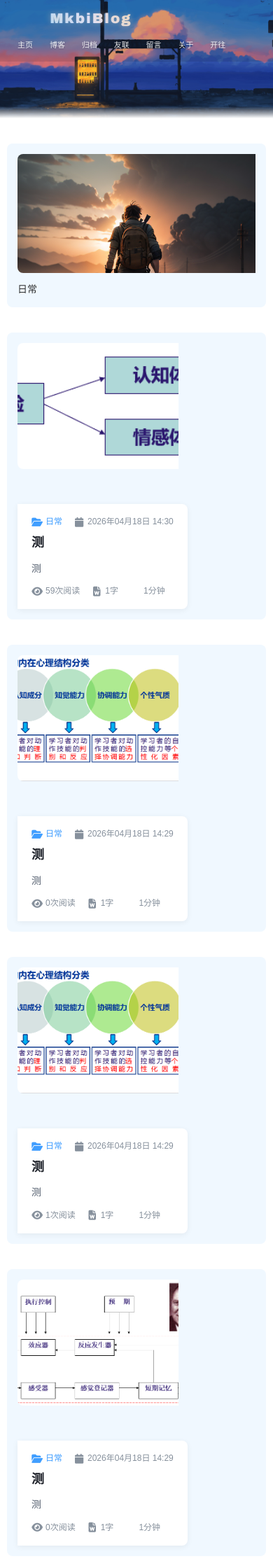
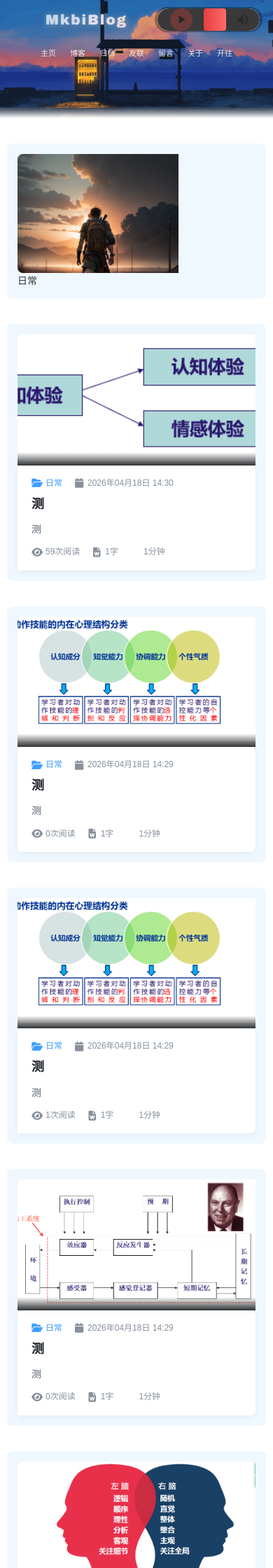
Before and after one commit to Mkbilio/my_blog, a Django app: page /blog/ in a window 390 px wide. Shown: the top 2240 px of the page at 70% size. Run offline with Django 5.2, Linux system fonts and the light colour scheme; data comes from the database, SQL or seed files in the repository; both versions use the stored data as it was after the commit.

Commit message:
更新导航栏播放器样式，添加Self Love x Last Year音乐外链

```diff
--- a/study_share/blog/static/css/style.css
+++ b/study_share/blog/static/css/style.css
@@ -73,21 +73,13 @@ input, textarea, select {
     display: flex;
     flex-direction: column;
 }
-.phome-site-header{
-    position: absolute; /* 核心！让导航栏浮起来 */
-    padding: 6px 10px;
-    margin: 0px 0;
-    top: 0;
-    left: 0;
-    width: 100%;
-    display: flex;
-    align-items: center;
-    padding: 15px 20px;
-    box-sizing: border-box;
-    background-color: transparent; /* 背景透明 */
-
+.nav-desktop {
+    display: flex; /* 新增：让导航链接横向排列 */
+    flex: 1; /* 核心：占满标题和播放器之间的所有空间 */
 }
 .site-header{
+    justify-content: space-between; /* 左侧标题/菜单，右侧播放器 */
+    gap: 20px; /* 元素之间留间距，避免挤在一起 */
     position: absolute; /* 核心！让导航栏浮起来 */
     padding: 6px 10px;
     margin: 0px 0;
@@ -199,6 +191,12 @@ input, textarea, select {
 .article-card:hover{
     box-shadow: 0 4px 16px rgba(0,0,0,0.1);
     transform: translateY(-2px);
+}
+.article-photo{
+    width:230px;
+    height:180px;
+    object-fit:cover;
+    border-radius:8px 0 0 8px;
 }
 .card-link{
     display: flex;
@@ -337,6 +335,65 @@ input, textarea, select {
     width: 16px;
     text-align: center;
 }
+.navbar-player {
+    flex:auto;
+    width: auto;
+    max-width: 320px; /* 网易云播放器宽度，比之前稍宽更美观 */
+    align-self: center; /* 垂直居中，适配导航栏高度 */
+    /* 网易云风格：轻微圆角+半透黑背景 */
+    background: rgba(0, 0, 0, 0.3);
+    border-radius: 20px;
+    padding: 2px 8px;
+}
+/* 网易云风格audio控件 */
+.audio-player-nav {
+    display: block;
+    height: 38px; /* 网易云播放器高度 */
+    width: 100%;
+    max-width: 320px;
+    border: none;
+    outline: none;
+    background: transparent;
+    cursor: pointer;
+}
+/* 播放器面板：网易云深色半透 */
+.audio-player-nav::-webkit-media-controls-panel {
+    background-color: rgba(25, 25, 25, 0.85) !important; /* 网易云深灰黑 */
+    color: #fff !important;
+    border-radius: 18px !important; /* 网易云圆角 */
+    border: none !important;
+}
+/* 播放按钮：网易云标志性红色 */
+.audio-player-nav::-webkit-media-controls-play-button {
+    background-color: #e83e3e !important; /* 网易云红 */
+    border-radius: 50% !important; /* 圆形按钮 */
+    margin: 0 8px !important; /* 按钮间距 */
+    filter: none !important; /* 取消之前的反转，用原生红色 */
+}
+/* 播放按钮hover：加深红色 */
+.audio-player-nav::-webkit-media-controls-play-button:hover {
+    background-color: #d02e2e !important;
+}
+/* 进度条：网易云红渐变 */
+.audio-player-nav::-webkit-media-controls-timeline {
+    background: linear-gradient(to right, #e83e3e, #ff6b6b) !important;
+    border-radius: 4px !important;
+    height: 4px !important;
+    margin: 0 8px !important;
+}
+/* 音量控件：网易云风格 */
+.audio-player-nav::-webkit-media-controls-volume-slider {
+    background: #e83e3e !important;
+    border-radius: 4px !important;
+    height: 4px !important;
+}
+/* ========== Firefox适配（简化版网易云风格） ========== */
+.audio-player-nav::-moz-media-controls-panel {
+    background-color: rgba(25, 25, 25, 0.85) !important;
+    color: #fff !important;
+    border-radius: 18px !important;
+    border: none !important;
+}
   @media (max-width: 768px) {
     /* 1. 主容器改为纵向排列（侧边栏移到下方） */
     .main-container {
@@ -353,6 +410,7 @@ input, textarea, select {
         background: rgba(0,0,0,0.1); /* 增加半透明背景，提升文字可读性 */
     }
     .font-blog {
+        margin-right: 0px;
         font-size: 20px; /* 标题适当放大 */
     }
     .nav-desktop {
@@ -364,20 +422,36 @@ input, textarea, select {
         padding: 5px 10px;
         margin: 0 2px;
     }
-
-    /* 3. 文章卡片改为纵向（图片在上，内容在下） */
+    .card-link{
+        width: 100%;
+    }
+    .article-card .photo{
+        position: relative;
+        flex:0;
+        width: 100%;
+    }
     .article-card {
         flex-direction: column;
         align-items: flex-start;
         padding: 15px;
     }
-    .card-photo {
+    .article-photo {
+        object-fit: cover;
         width: 100%; /* 图片占满卡片宽度 */
         height: 180px; /* 增加图片高度，提升视觉效果 */
         margin-right: 0;
-        margin-bottom: 12px;
+        margin-bottom: 0px;
     }
-
+    .photo::after {
+        content: "";
+        position: absolute;
+        left: 0;
+        bottom: 0;
+        width: 100%;
+        height: 10%;
+        background: linear-gradient(to top, rgba(0,0,0,0.8), transparent);
+        z-index: 1;
+    }
     /* 4. 顶部banner高度适配 */
     .test {
         height: 20vh;
@@ -405,6 +479,29 @@ input, textarea, select {
         font-size: 12px;
         padding: 5px 10px;
     }
+    .navbar-player {
+        max-width: 220px;
+        padding: 2px 4px;
+    }
+    .audio-player-nav {
+        height: 32px;
+        max-width: 220px;
+    }
+    /* 小屏导航栏布局调整：菜单换行，播放器仍贴右侧 */
+    .site-header {
+        flex-direction: row; /* 保持横向，不换行 */
+        flex-wrap: wrap; /* 空间不足时换行 */
+        align-items: center;
+    }
+    .nav-desktop {
+        order: 3; /* 小屏时菜单排最后 */
+        width: 100%;
+        justify-content: center;
+        margin-top: 8px;
+    }
+    .font-blog {
+        flex: 1; /* 标题占左侧空间 */
+    }
 }
 
 /* 小屏手机适配（480px以下） */
--- a/study_share/blog/templates/blog/home.html
+++ b/study_share/blog/templates/blog/home.html
@@ -23,6 +23,16 @@
                 <a href="{% url 'about'%}" class="nav-link">关于</a>
                 <a href="{% url 'blog_home' %}" class="nav-link">开往</a>
             </nav>
+            <div class="navbar-player">
+                <audio
+                    class="audio-player-nav"
+                    controls
+                    loop
+                    preload="metadata"
+                >
+                    <source src="https://music.163.com/song/media/outer/url?id=2738835013.mp3" type="audio/mpeg">
+                </audio>
+            </div>
         </header>
         <div class="test">
         </div>
@@ -40,7 +50,7 @@
                         <div class="photo">
                             {% if post.photo %}
                                 <img src="{{ post.photo.url }}" alt="{{ post.title }}"
-                                     style="width:230px;height:180px;object-fit:cover;border-radius:8px 0 0 8px;">
+                                     class="article-photo">
                             {% else %}
                                 <span style="font-size:24px;">📝</span> <!-- 无图占位 -->
                             {% endif %}
--- a/study_share/blog/templates/blog/phome.html
+++ b/study_share/blog/templates/blog/phome.html
@@ -35,7 +35,7 @@
                         <div class="photo">
                             {% if post.photo %}
                                 <img src="{{ post.photo.url }}" alt="{{ post.title }}"
-                                     style="width:230px;height:180px;object-fit:cover;border-radius:8px 0 0 8px;">
+                                     class="article-photo">
                             {% else %}
                                 <span style="font-size:24px;">📝</span> <!-- 无图占位 -->
                             {% endif %}
```
Also changed, not shown: study_share/db.sqlite3.
